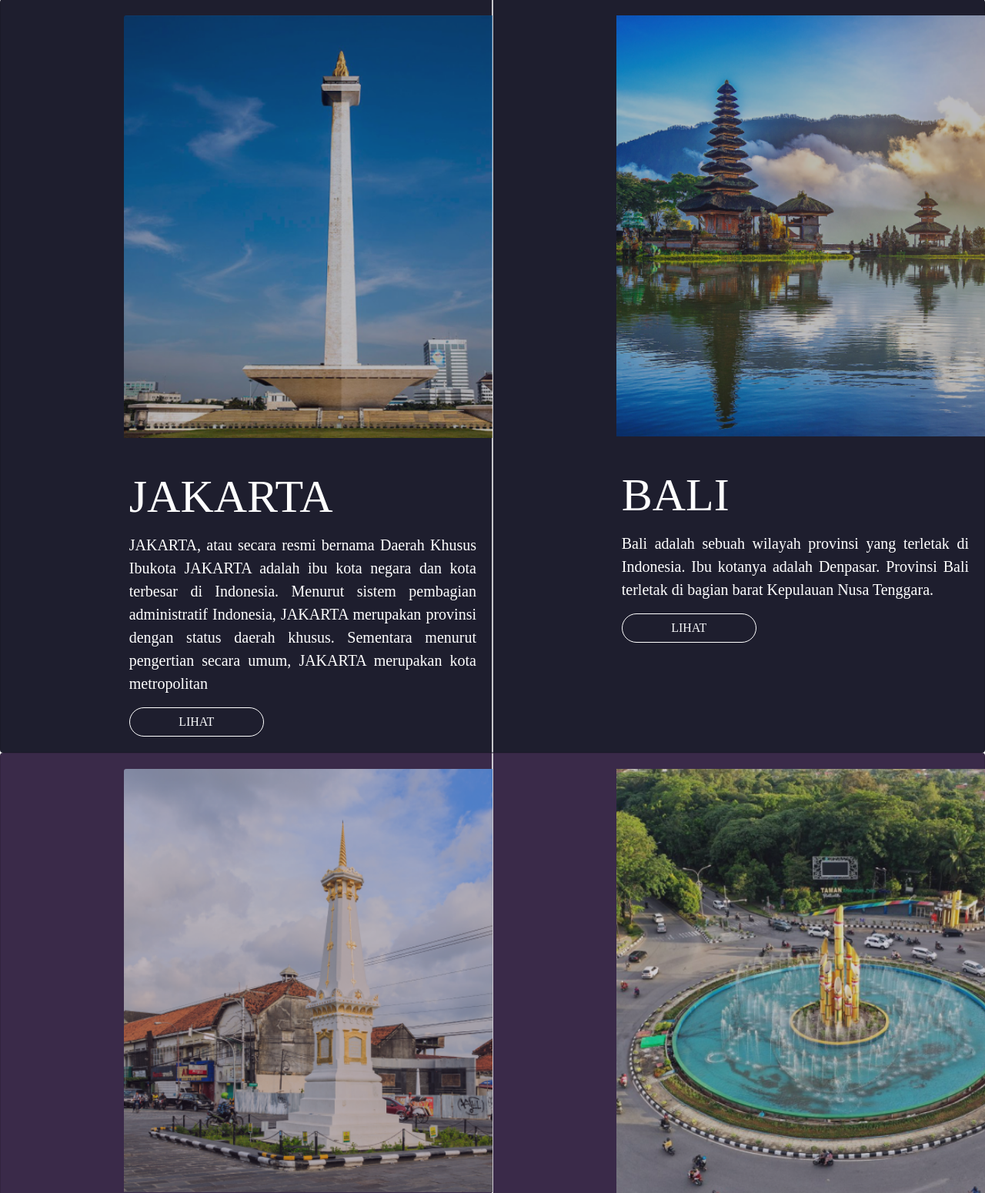
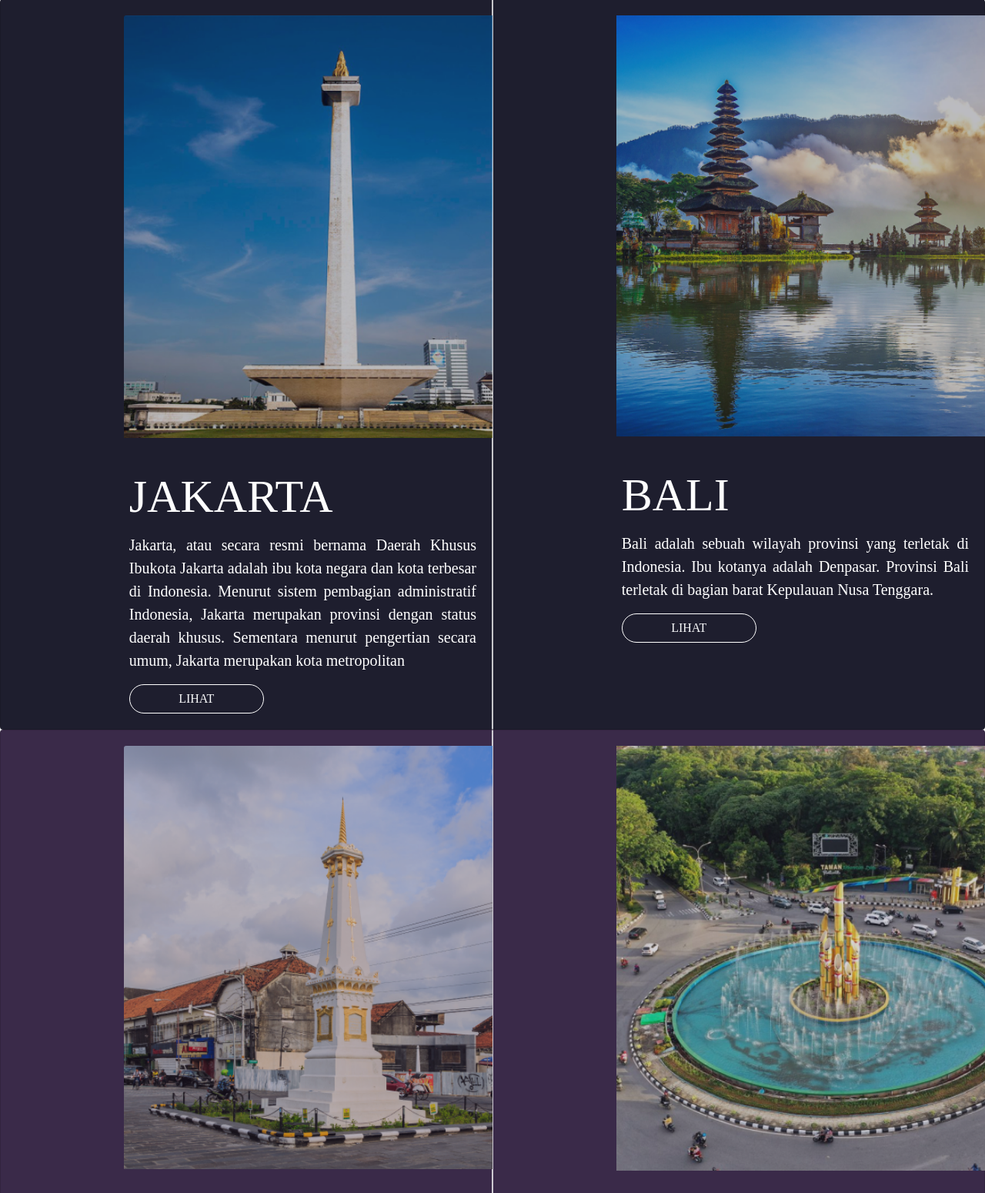
Before and after one commit to MangAbduls/WebsiteBudayaDwipantara, a Django app: page / in a window 1280 px wide; the page is wider, and only the part inside the window is pictured. Shown: the part 887-2437 px from the top of that part at 77% size. Run offline with Django 4.2, Linux system fonts and the light colour scheme; some web fonts are replaced.

Commit message:
fix typo

```diff
--- a/website/templates/home.html
+++ b/website/templates/home.html
@@ -45,7 +45,7 @@
                 <img src="{% static 'img/monas.png' %}" class="card-img-top" alt="..." />
                 <div class="card-body">
                     <h5 class="card-title">JAKARTA</h5>
-                    <p class="card-text">JAKARTA, atau secara resmi bernama Daerah Khusus Ibukota JAKARTA adalah ibu kota negara dan kota terbesar di Indonesia. Menurut sistem pembagian administratif Indonesia, JAKARTA merupakan provinsi dengan status daerah khusus. Sementara menurut pengertian secara umum, JAKARTA merupakan kota metropolitan</p>
+                    <p class="card-text">Jakarta, atau secara resmi bernama Daerah Khusus Ibukota Jakarta adalah ibu kota negara dan kota terbesar di Indonesia. Menurut sistem pembagian administratif Indonesia, Jakarta merupakan provinsi dengan status daerah khusus. Sementara menurut pengertian secara umum, Jakarta merupakan kota metropolitan</p>
                     <a href="#" class="btn text-light border border-white">LIHAT</a>
                 </div>
             </div>
```
